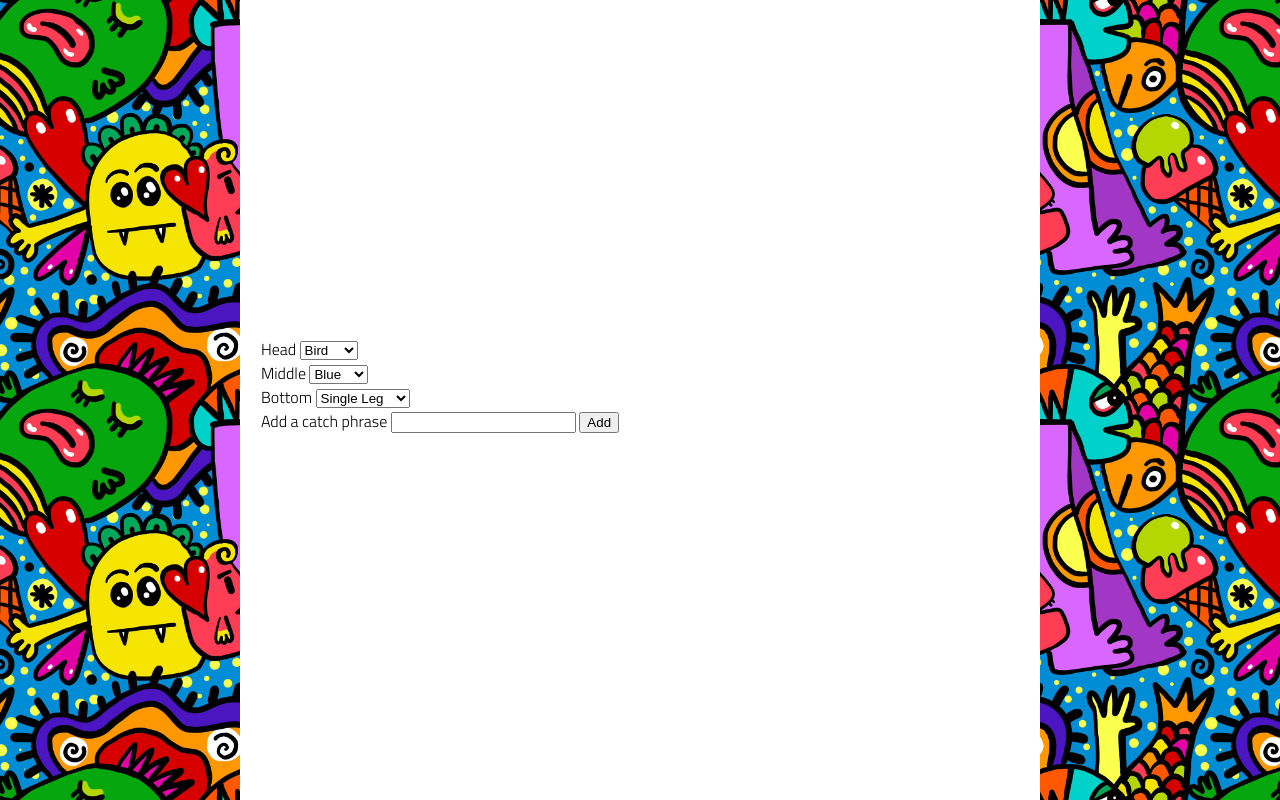
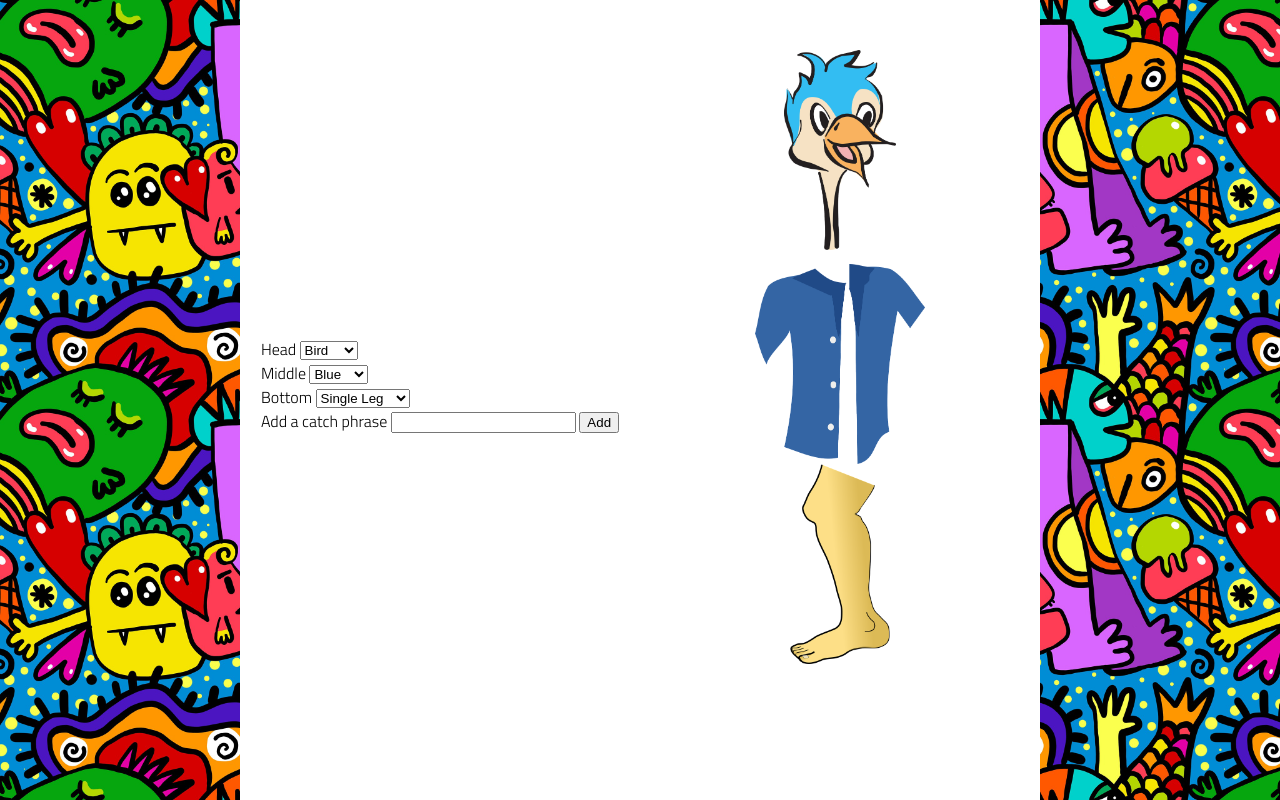
Before and after one commit to aaronEnyetu/characterDesign, a plain HTML site: page index.html in a window 1280 px wide. Drawn offline with Linux system fonts and the light colour scheme.

Commit message:
fixing indentation errors

```diff
--- a/styles/home.css
+++ b/styles/home.css
@@ -1 +1,18 @@
 /* add home page styles here */
+#head{
+    width: 200px;
+    height: 200px;
+    background-image: url('../assets/bird-head.png');
+}
+
+#middle{
+    height: 200px;
+    width: 200px;
+    background-image: url('../assets/blue-middle.png')
+}
+
+#bottom{
+    height: 200px;
+    width: 200px;
+    background-image: url('../assets/leg-pants.png');
+}
```
